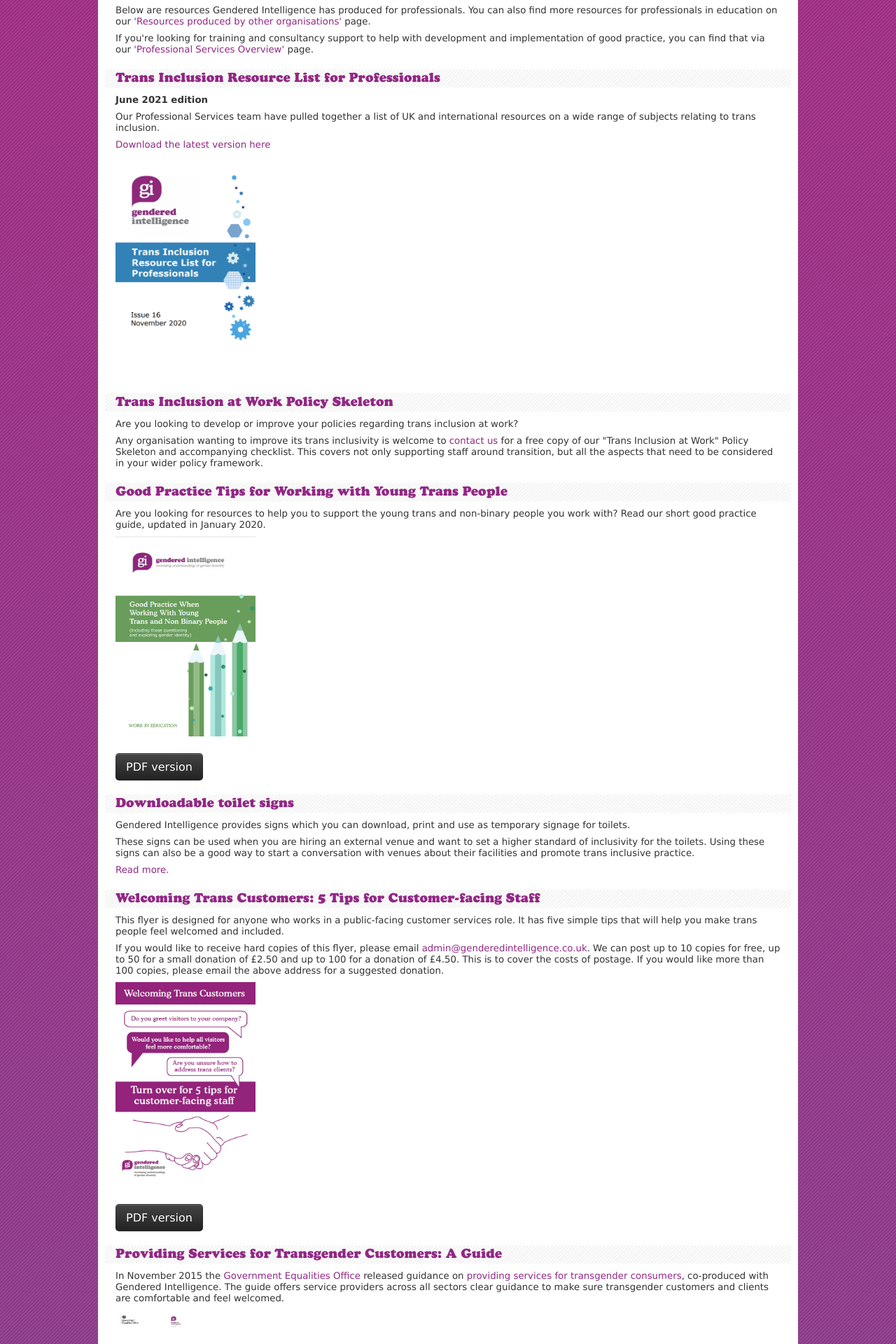
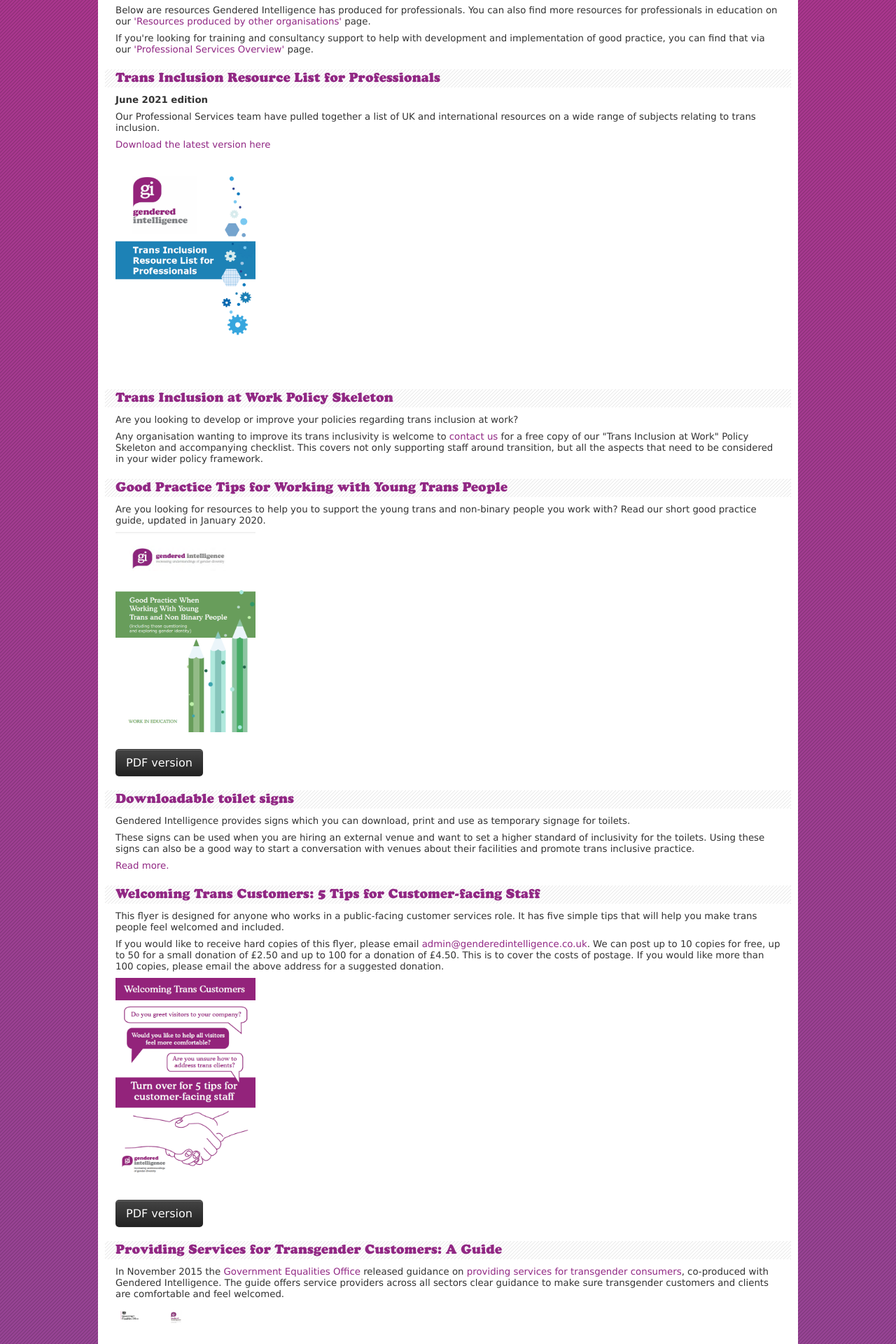
Before and after one commit to gracehagger/genderedintelligence.co.uk, a Jekyll site: the page built from for-professionals/resources.html, in a window 1280 px wide. Shown: the part 542-2462 px from the top of the page at 70% size. Built offline with Jekyll 4.4.1, drawn with Linux system fonts in a browser that asks for light colours; nearby versions of some CDN libraries.

Commit message:
Update resources.html

```diff
--- a/for-professionals/resources.html
+++ b/for-professionals/resources.html
@@ -18,7 +18,7 @@
 
 <p><a href="/static/pdfs/Trans-Resource-List-Issue-17.pdf" download>Download the latest version here</a></p>
 
-<p><img src="/static/images/2016/09/13/Capture.PNG" width="200px" height="400px"> <br>
+<p><img src="/static/images/inclusion.png" width="200px" height="400px"> <br>
 <br>
 <br></p>
 
```
